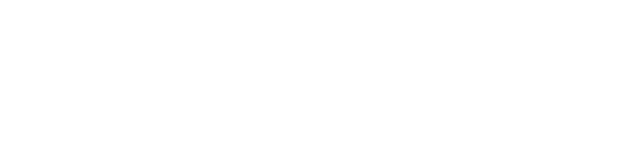
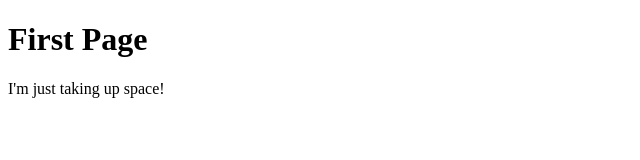
Before and after one commit to EJ707/git-course, a plain HTML site: page index.html in a window 1280 px wide. Shown: the whole page, without its empty margins (0-640 px from the left). Drawn offline with Linux system fonts and the light colour scheme.

Commit message:
Changed the index file

```diff
--- a/index.html
+++ b/index.html
@@ -7,6 +7,7 @@
     <title>Document</title>
 </head>
 <body>
-
+    <h1>First Page</h1>
+    <p>I'm just taking up space!</p>
 </body>
 </html>
```
